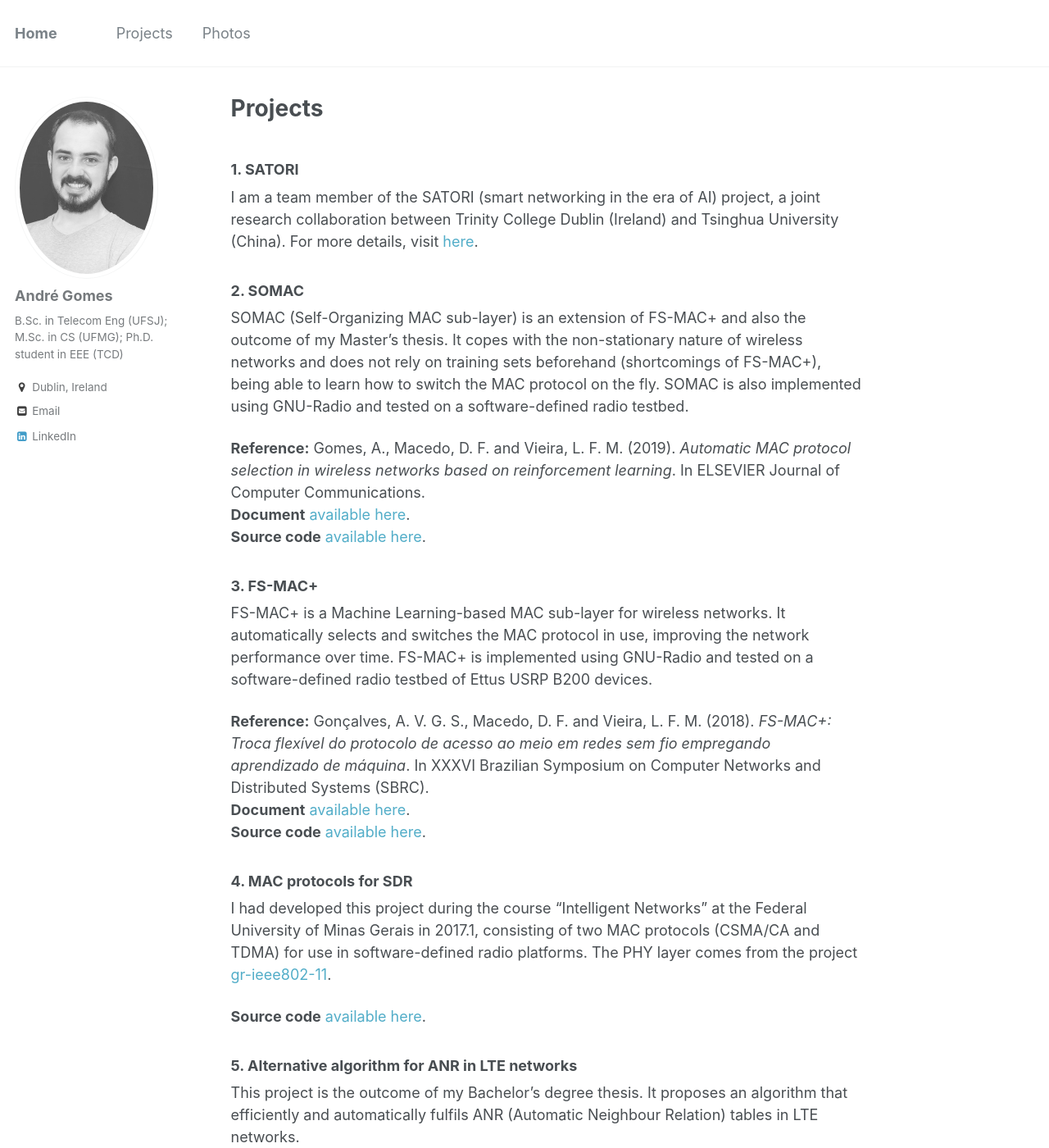
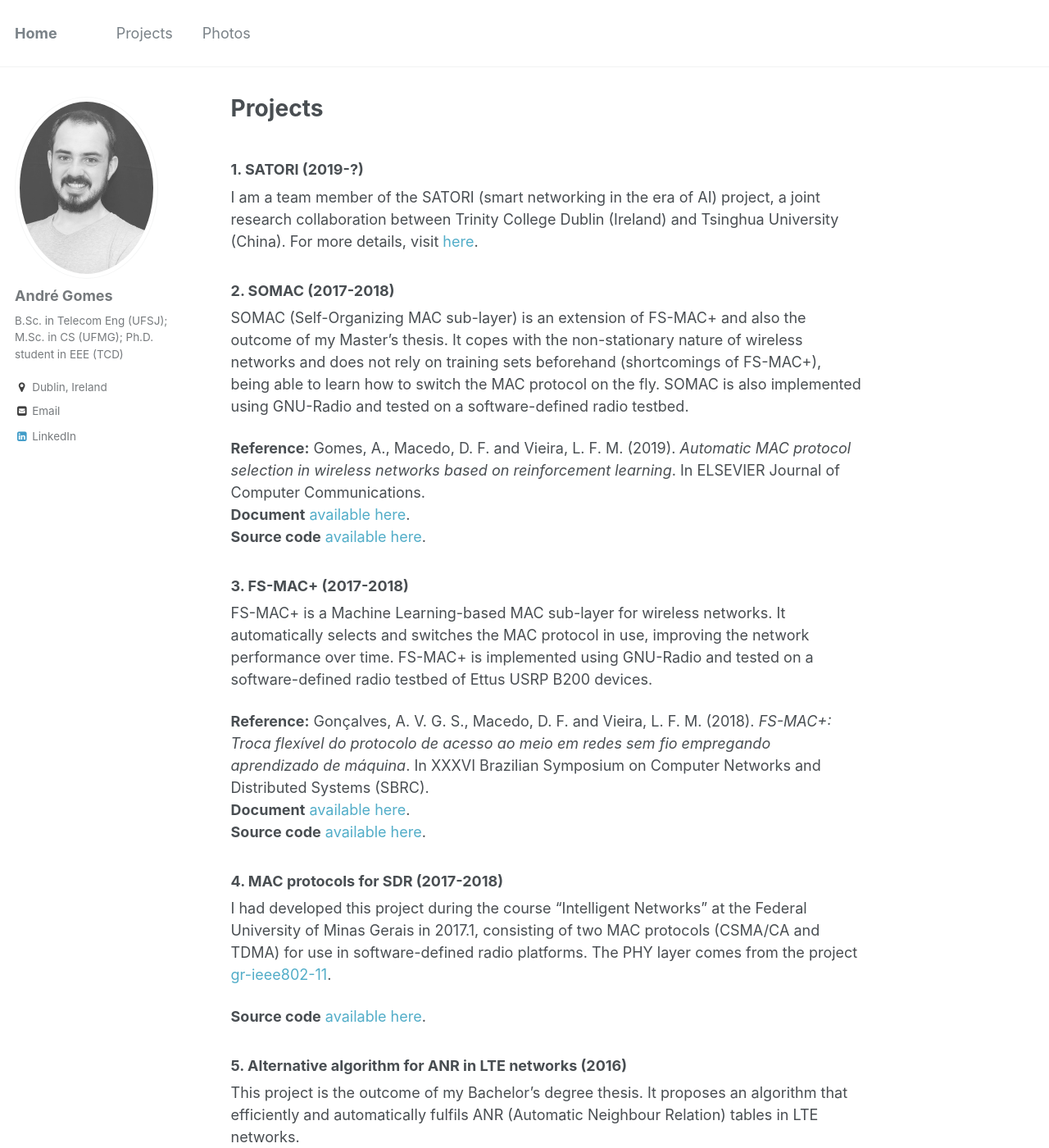
Before and after one commit to avgsg/avgsg.github.io, a Jekyll site: the page built from _pages/projects.md, in a window 1280 px wide and 1400 px high. Shown: the whole window at 82% size. Built offline with Jekyll 4.4.1, drawn with Linux system fonts in a browser that asks for light colours.

```diff
--- a/_pages/projects.md
+++ b/_pages/projects.md
@@ -4,11 +4,11 @@
 author_profile: true
 ---
 
-### 1. SATORI
+### 1. SATORI (2019-?)
 
 I am a team member of the SATORI (smart networking in the era of AI) project, a joint research collaboration between Trinity College Dublin (Ireland) and Tsinghua University (China). For more details, visit [here](http://satori-project.net/).
 
-### 2. SOMAC
+### 2. SOMAC (2017-2018)
 
 SOMAC (Self-Organizing MAC sub-layer) is an extension of FS-MAC+ and also the outcome of my Master's thesis. It copes with the non-stationary nature of wireless networks and does not rely on training sets beforehand (shortcomings of FS-MAC+), being able to learn how to switch the MAC protocol on the fly. SOMAC is also implemented using GNU-Radio and tested on a software-defined radio testbed.
 
@@ -16,7 +16,7 @@
 **Document** [available here](https://www.sciencedirect.com/science/article/pii/S0140366419311284). <br>
 **Source code** [available here](https://github.com/avgsg/gr-somac). <br>
 
-### 3. FS-MAC+
+### 3. FS-MAC+ (2017-2018)
 
 FS-MAC+ is a Machine Learning-based MAC sub-layer for wireless networks. It automatically selects and switches the MAC protocol in use, improving the network performance over time. FS-MAC+ is implemented using GNU-Radio and tested on a software-defined radio testbed of Ettus USRP B200 devices.
 
@@ -24,13 +24,13 @@
 **Document** [available here](http://ojs.sbc.org.br/index.php/sbrc/article/view/2413). <br>
 **Source code** [available here](https://github.com/avgsg/FS-MACplus.git). <br>
 
-### 4. MAC protocols for SDR
+### 4. MAC protocols for SDR (2017-2018)
 
 I had developed this project during the course "Intelligent Networks" at the Federal University of Minas Gerais in 2017.1, consisting of two MAC protocols (CSMA/CA and TDMA) for use in software-defined radio platforms. The PHY layer comes from the project [gr-ieee802-11](https://github.com/bastibl/gr-ieee802-11).
 
 **Source code** [available here](https://github.com/avgsg/gr-macprotocols.git). <br>
 
-### 5. Alternative algorithm for ANR in LTE networks
+### 5. Alternative algorithm for ANR in LTE networks (2016)
 
 This project is the outcome of my Bachelor's degree thesis. It proposes an algorithm that efficiently and automatically fulfils ANR (Automatic Neighbour Relation) tables in LTE networks.
 
```
